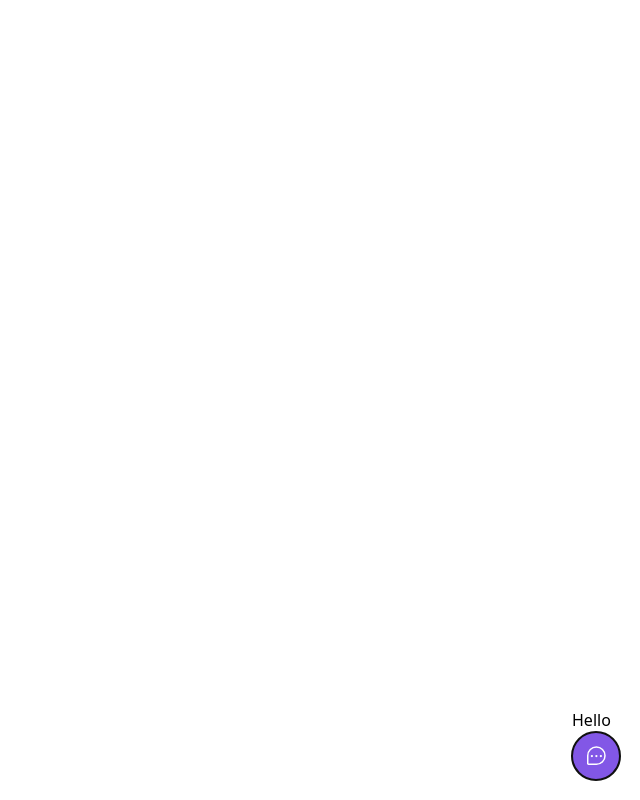
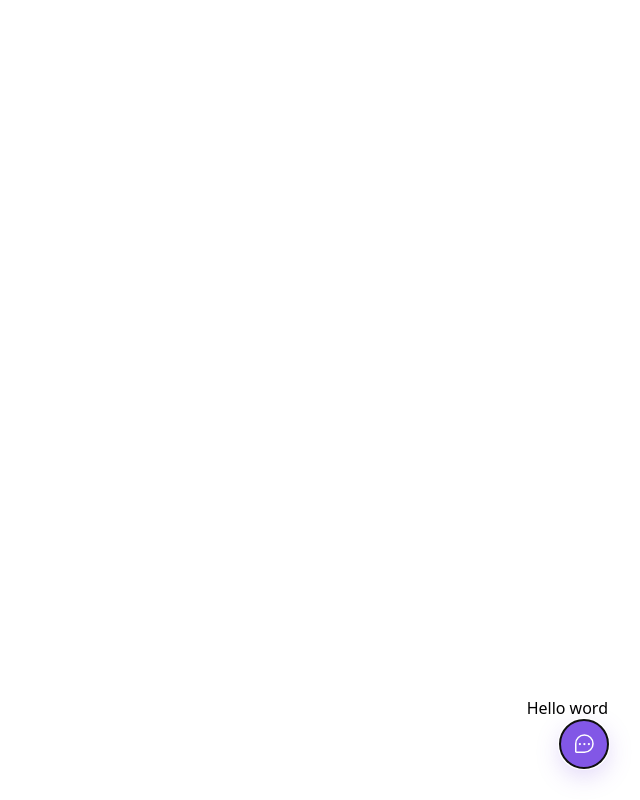
Before and after one commit to NyctibiusVII/FeedGet, a React (Vite) app in the folder web/: page / in a window 1280 px wide. Both pictures are taken after a click on the button "FeedBack". Shown: the whole page, without its empty margins (640-1280 px from the left). Built offline with nearby package versions, Linux system fonts and the light colour scheme.

Commit message:
:sparkles: feat: Widget component

```diff
--- a/web/src/components/Widget.tsx
+++ b/web/src/components/Widget.tsx
@@ -1,16 +1,20 @@
+import { Popover }          from '@headlessui/react'
 import { ChatTeardropDots } from 'phosphor-react'
-import { Popover } from '@headlessui/react'
 
 export function Widget() {
     return (
-        <Popover className='absolute bottom-5 right-5'>
-            <Popover.Panel>Hello</Popover.Panel>
+        <Popover className='absolute bottom-4 right-4 md:bottom-8 md:right-8 flex flex-col items-end'>
+            <Popover.Panel>Hello word</Popover.Panel>
 
-            <Popover.Button className='bg-brand-500 rounded-full px-3 h-12 text-white flex items-center group'>
+            <Popover.Button
+                title='FeedBack'
+                aria-label='FeedBack'
+                className='bg-brand-500 rounded-full px-3 h-12 text-white flex items-center group shadow-[0_0.5rem_1.5rem_#8257e540]'
+            >
                 <ChatTeardropDots className='w-6 h-6' />
 
                 <span className='max-w-0 overflow-hidden group-hover:max-w-xs transition-all duration-500 ease-linear'>
-                    <span className='pl-2'></span>
+                    <span className='pl-2' />
                     FeedBack
                 </span>
             </Popover.Button>
```
